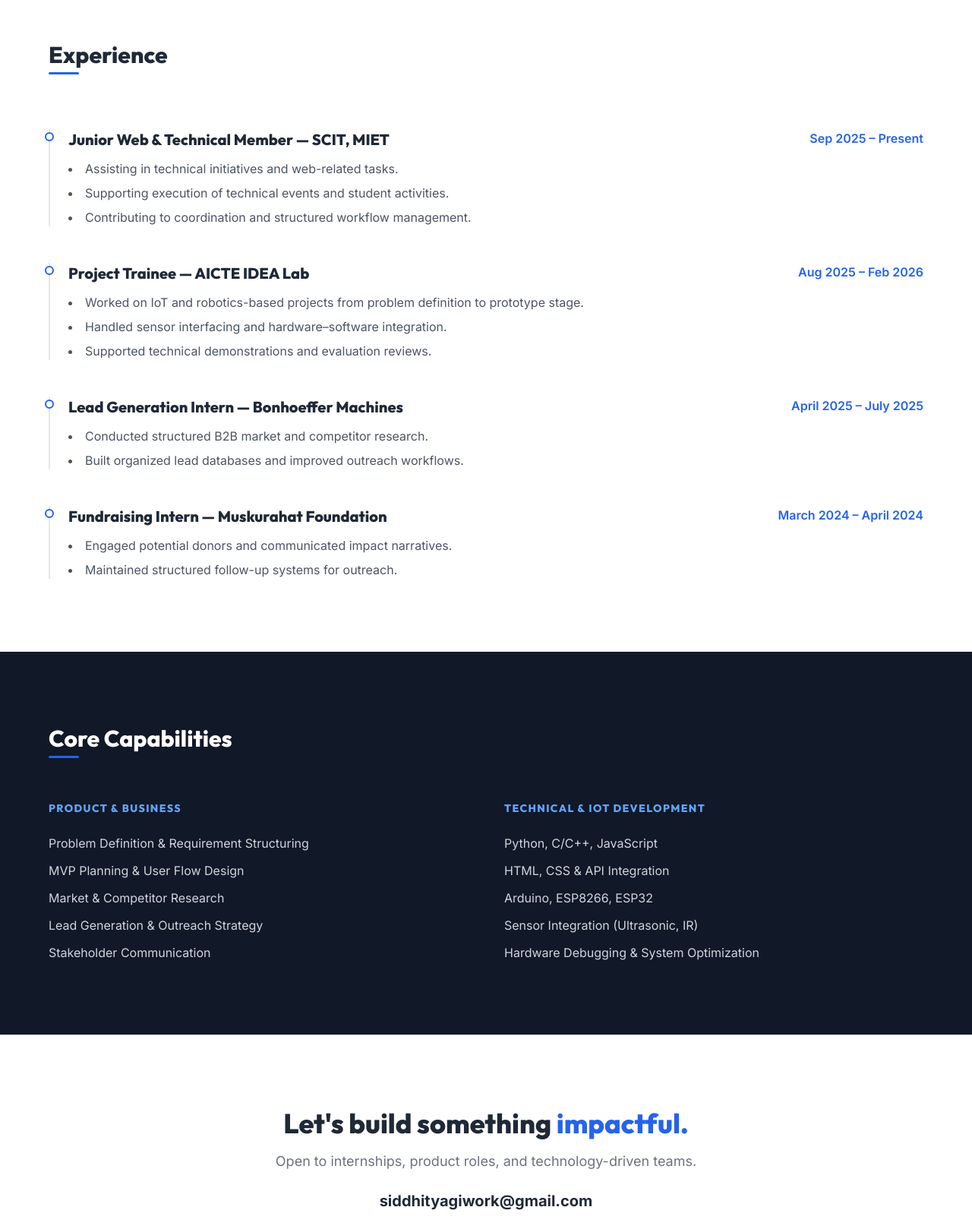
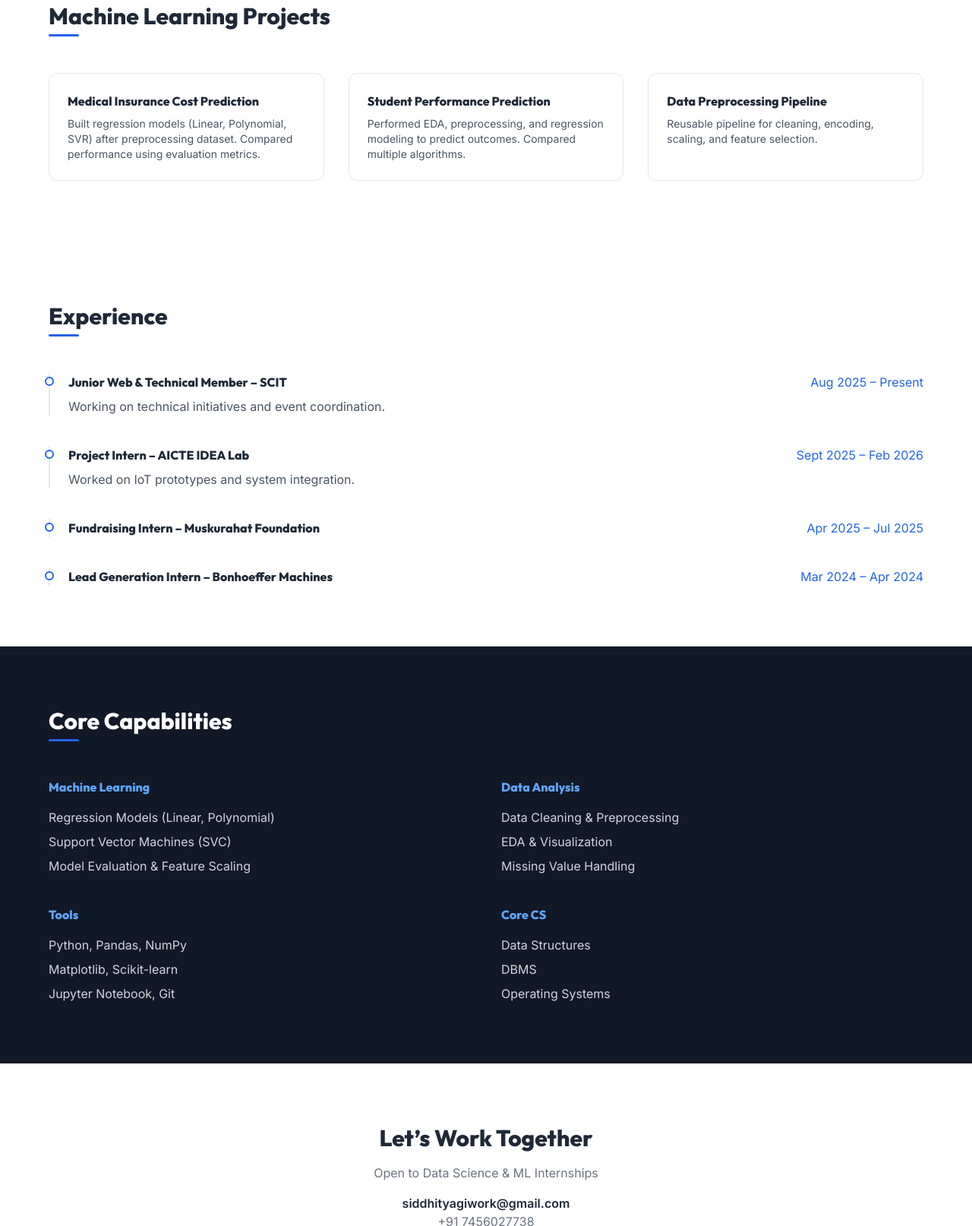
Before and after one commit to SiddhiTyagi/SiddhiTyagi.github.io, a plain HTML site: page index.html in a window 1280 px wide. Shown: the part 1186-2800 px from the top of the page at 76% size. Drawn offline with nearby package versions, Linux system fonts and the light colour scheme.

Commit message:
Update index.html

```diff
--- a/index.html
+++ b/index.html
@@ -3,77 +3,59 @@
 <head>
 <meta charset="UTF-8">
 <meta name="viewport" content="width=device-width, initial-scale=1.0">
-    <title>Siddhi Tyagi | Product & IoT Technologist</title>
+<title>Siddhi Tyagi | Data Science & ML Portfolio</title>
+
 <script src="https://cdn.tailwindcss.com"></script>
 
-    <link rel="preconnect" href="https://fonts.googleapis.com">
 <link href="https://fonts.googleapis.com/css2?family=Inter:wght@300;400;500;600;700&family=Outfit:wght@400;600;800&display=swap" rel="stylesheet">
 
 <style>
-        body {
-            font-family: 'Inter', sans-serif;
-            scroll-behavior: smooth;
-        }
-
-        h1, h2, h3 {
-            font-family: 'Outfit', sans-serif;
-        }
-
-        .glass-nav {
-            background: rgba(255, 255, 255, 0.9);
-            backdrop-filter: blur(8px);
-            border-bottom: 1px solid rgba(0,0,0,0.05);
-        }
-
-        .section-heading {
-            position: relative;
-            display: inline-block;
-            margin-bottom: 2rem;
-        }
+body { font-family: 'Inter', sans-serif; }
+h1,h2,h3 { font-family: 'Outfit', sans-serif; }
 
 .section-heading::after {
-            content: '';
-            position: absolute;
-            bottom: -8px;
-            left: 0;
-            width: 40px;
-            height: 3px;
-            background: #2563eb;
-            border-radius: 2px;
+content:'';
+display:block;
+width:40px;
+height:3px;
+background:#2563eb;
+margin-top:6px;
+border-radius:2px;
 }
 
 .timeline-item {
-            border-left: 2px solid #e5e7eb;
-            padding-left: 1.5rem;
-            position: relative;
+border-left:2px solid #e5e7eb;
+padding-left:1.5rem;
+position:relative;
 }
 
 .timeline-item::before {
-            content: '';
-            position: absolute;
-            left: -7px;
-            top: 4px;
-            width: 12px;
-            height: 12px;
-            background: white;
-            border: 2px solid #2563eb;
-            border-radius: 50%;
+content:'';
+position:absolute;
+left:-7px;
+top:5px;
+width:12px;
+height:12px;
+border-radius:50%;
+border:2px solid #2563eb;
+background:white;
 }
 </style>
 </head>
 
 <body class="bg-white text-gray-800">
 
-<!-- NAVIGATION -->
-<nav class="fixed top-0 w-full z-50 glass-nav">
-    <div class="max-w-6xl mx-auto px-6 h-20 flex items-center justify-between">
-        <span class="text-xl font-bold">Siddhi Tyagi</span>
-        <div class="hidden md:flex space-x-8 text-sm font-medium uppercase tracking-wider">
-            <a href="#home" class="hover:text-blue-600">Home</a>
-            <a href="#about" class="hover:text-blue-600">About</a>
-            <a href="#experience" class="hover:text-blue-600">Experience</a>
-            <a href="#capabilities" class="hover:text-blue-600">Capabilities</a>
-            <a href="#contact" class="hover:text-blue-600">Contact</a>
+<!-- NAV -->
+<nav class="fixed w-full bg-white/90 backdrop-blur z-50 shadow-sm">
+<div class="max-w-6xl mx-auto flex justify-between items-center h-20 px-6">
+<h1 class="font-bold text-lg">Siddhi Tyagi</h1>
+<div class="hidden md:flex space-x-8 text-sm uppercase">
+<a href="#home">Home</a>
+<a href="#about">About</a>
+<a href="#projects">Projects</a>
+<a href="#experience">Experience</a>
+<a href="#capabilities">Capabilities</a>
+<a href="#contact">Contact</a>
 </div>
 </div>
 </nav>
@@ -83,141 +65,155 @@
 <div class="max-w-6xl mx-auto grid md:grid-cols-2 gap-16 items-center">
 
 <div>
-            <h1 class="text-5xl md:text-6xl font-extrabold mb-6">
-                Siddhi Tyagi
-            </h1>
+<h1 class="text-5xl md:text-6xl font-bold mb-6">Siddhi Tyagi</h1>
 
-            <p class="text-xl text-gray-600 mb-8 leading-relaxed">
-                Product-Oriented Technologist focused on
-                <span class="text-blue-600 font-semibold">IoT systems</span>
-                and <span class="text-blue-600 font-semibold">user-centric innovation</span>.
+<p class="text-xl text-gray-600 mb-8">
+<span class="text-blue-600 font-semibold">Data Scientist & ML Engineer</span>
+focused on building real-world predictive models and data-driven solutions.
 </p>
 
 <div class="flex gap-4 flex-wrap">
-                <a href="#capabilities"
-                   class="bg-black text-white px-8 py-4 rounded-full font-semibold hover:bg-blue-600 transition">
-                    View Capabilities
-                </a>
-
-                <a href="SIDDHITYAGIResume.pdf" download
-                   class="border border-gray-400 px-8 py-4 rounded-full font-semibold hover:border-black transition">
-                    Download Resume
-                </a>
+<a href="#projects" class="bg-black text-white px-6 py-3 rounded-full">View Projects</a>
+<a href="SIDDHITYAGIResume.pdf" download class="border px-6 py-3 rounded-full">Resume</a>
 </div>
 </div>
 
-        <!-- FULL PHOTO (no forehead crop) -->
+<!-- FULL IMAGE -->
 <div class="flex justify-center">
 <img src="SiddhiPicture.jpg"
-                 alt="Siddhi Tyagi"
-                 class="w-80 md:w-[420px] rounded-2xl shadow-2xl object-contain">
+class="w-80 md:w-[420px] object-contain rounded-xl shadow-xl">
 </div>
 
 </div>
 </section>
 
 <!-- ABOUT -->
-<section id="about" class="py-24 bg-gray-50 px-6">
-    <div class="max-w-5xl mx-auto">
-        <h2 class="section-heading text-3xl font-bold">About Me</h2>
-        <p class="text-lg text-gray-600 leading-relaxed">
-            B.Tech Information Technology undergraduate with hands-on experience in
-            Product Development, IoT Prototyping, Hardware–Software Integration,
-            Market Research, and Structured Business Outreach.
-            I enjoy transforming real-world problems into structured, scalable solutions.
+<section id="about" class="py-20 px-6 bg-gray-50">
+<div class="max-w-4xl mx-auto">
+<h2 class="section-heading text-3xl font-bold mb-6">About Me</h2>
+<p class="text-gray-600 text-lg">
+Computer Science undergraduate focused on Data Science and Machine Learning.
+Experienced in data preprocessing, regression modeling, and building ML pipelines.
+Currently developing practical ML projects and seeking internship opportunities.
 </p>
 </div>
 </section>
 
-<!-- EXPERIENCE -->
-<section id="experience" class="py-24 px-6">
+<!-- PROJECTS (IMPORTANT NOW) -->
+<section id="projects" class="py-20 px-6">
 <div class="max-w-6xl mx-auto">
-        <h2 class="section-heading text-3xl font-bold">Experience</h2>
+<h2 class="section-heading text-3xl font-bold mb-12">Machine Learning Projects</h2>
 
-        <div class="mt-12 space-y-12">
+<div class="grid md:grid-cols-3 gap-8">
 
-            <!-- CURRENT ROLE -->
-            <div class="timeline-item">
-                <div class="flex justify-between flex-col md:flex-row">
-                    <h3 class="text-xl font-bold">Junior Web & Technical Member — SCIT, MIET</h3>
-                    <span class="text-blue-600 font-semibold">Sep 2025 – Present</span>
-                </div>
-                <ul class="list-disc list-inside text-gray-600 mt-3 space-y-2">
-                    <li>Assisting in technical initiatives and web-related tasks.</li>
-                    <li>Supporting execution of technical events and student activities.</li>
-                    <li>Contributing to coordination and structured workflow management.</li>
-                </ul>
+<div class="p-6 border rounded-xl hover:shadow-lg">
+<h3 class="font-bold mb-2">Medical Insurance Cost Prediction</h3>
+<p class="text-sm text-gray-600">
+Built regression models (Linear, Polynomial, SVR) after preprocessing dataset.
+Compared performance using evaluation metrics.
+</p>
 </div>
 
-            <!-- AICTE ENDED -->
-            <div class="timeline-item">
-                <div class="flex justify-between flex-col md:flex-row">
-                    <h3 class="text-xl font-bold">Project Trainee — AICTE IDEA Lab</h3>
-                    <span class="text-blue-600 font-semibold">Aug 2025 – Feb 2026</span>
-                </div>
-                <ul class="list-disc list-inside text-gray-600 mt-3 space-y-2">
-                    <li>Worked on IoT and robotics-based projects from problem definition to prototype stage.</li>
-                    <li>Handled sensor interfacing and hardware–software integration.</li>
-                    <li>Supported technical demonstrations and evaluation reviews.</li>
-                </ul>
+<div class="p-6 border rounded-xl hover:shadow-lg">
+<h3 class="font-bold mb-2">Student Performance Prediction</h3>
+<p class="text-sm text-gray-600">
+Performed EDA, preprocessing, and regression modeling to predict outcomes.
+Compared multiple algorithms.
+</p>
 </div>
 
-            <div class="timeline-item">
-                <div class="flex justify-between flex-col md:flex-row">
-                    <h3 class="text-xl font-bold">Lead Generation Intern — Bonhoeffer Machines</h3>
-                    <span class="text-blue-600 font-semibold">April 2025 – July 2025</span>
-                </div>
-                <ul class="list-disc list-inside text-gray-600 mt-3 space-y-2">
-                    <li>Conducted structured B2B market and competitor research.</li>
-                    <li>Built organized lead databases and improved outreach workflows.</li>
-                </ul>
-            </div>
-
-            <div class="timeline-item">
-                <div class="flex justify-between flex-col md:flex-row">
-                    <h3 class="text-xl font-bold">Fundraising Intern — Muskurahat Foundation</h3>
-                    <span class="text-blue-600 font-semibold">March 2024 – April 2024</span>
-                </div>
-                <ul class="list-disc list-inside text-gray-600 mt-3 space-y-2">
-                    <li>Engaged potential donors and communicated impact narratives.</li>
-                    <li>Maintained structured follow-up systems for outreach.</li>
-                </ul>
+<div class="p-6 border rounded-xl hover:shadow-lg">
+<h3 class="font-bold mb-2">Data Preprocessing Pipeline</h3>
+<p class="text-sm text-gray-600">
+Reusable pipeline for cleaning, encoding, scaling, and feature selection.
+</p>
 </div>
 
 </div>
 </div>
 </section>
 
-<!-- CORE CAPABILITIES -->
-<section id="capabilities" class="py-24 bg-gray-900 text-white px-6">
+<!-- EXPERIENCE -->
+<section id="experience" class="py-20 px-6">
 <div class="max-w-6xl mx-auto">
-        <h2 class="section-heading text-3xl font-bold mb-16">Core Capabilities</h2>
+<h2 class="section-heading text-3xl font-bold mb-12">Experience</h2>
 
-        <div class="grid md:grid-cols-2 gap-12">
+<div class="space-y-10">
+
+<div class="timeline-item">
+<div class="flex justify-between flex-col md:flex-row">
+<h3 class="font-bold">Junior Web & Technical Member – SCIT</h3>
+<span class="text-blue-600">Aug 2025 – Present</span>
+</div>
+<p class="text-gray-600 mt-2">Working on technical initiatives and event coordination.</p>
+</div>
+
+<div class="timeline-item">
+<div class="flex justify-between flex-col md:flex-row">
+<h3 class="font-bold">Project Intern – AICTE IDEA Lab</h3>
+<span class="text-blue-600">Sept 2025 – Feb 2026</span>
+</div>
+<p class="text-gray-600 mt-2">Worked on IoT prototypes and system integration.</p>
+</div>
+
+<div class="timeline-item">
+<div class="flex justify-between flex-col md:flex-row">
+<h3 class="font-bold">Fundraising Intern – Muskurahat Foundation</h3>
+<span class="text-blue-600">Apr 2025 – Jul 2025</span>
+</div>
+</div>
+
+<div class="timeline-item">
+<div class="flex justify-between flex-col md:flex-row">
+<h3 class="font-bold">Lead Generation Intern – Bonhoeffer Machines</h3>
+<span class="text-blue-600">Mar 2024 – Apr 2024</span>
+</div>
+</div>
+
+</div>
+</div>
+</section>
+
+<!-- CAPABILITIES -->
+<section id="capabilities" class="py-20 px-6 bg-gray-900 text-white">
+<div class="max-w-6xl mx-auto">
+<h2 class="section-heading text-3xl font-bold mb-12">Core Capabilities</h2>
+
+<div class="grid md:grid-cols-2 gap-10">
 
 <div>
-                <h3 class="text-blue-400 font-bold uppercase tracking-widest text-sm mb-6">
-                    Product & Business
-                </h3>
-                <ul class="space-y-3 text-gray-300">
-                    <li>Problem Definition & Requirement Structuring</li>
-                    <li>MVP Planning & User Flow Design</li>
-                    <li>Market & Competitor Research</li>
-                    <li>Lead Generation & Outreach Strategy</li>
-                    <li>Stakeholder Communication</li>
+<h3 class="text-blue-400 font-bold mb-4">Machine Learning</h3>
+<ul class="space-y-2 text-gray-300">
+<li>Regression Models (Linear, Polynomial)</li>
+<li>Support Vector Machines (SVC)</li>
+<li>Model Evaluation & Feature Scaling</li>
 </ul>
 </div>
 
 <div>
-                <h3 class="text-blue-400 font-bold uppercase tracking-widest text-sm mb-6">
-                    Technical & IoT Development
-                </h3>
-                <ul class="space-y-3 text-gray-300">
-                    <li>Python, C/C++, JavaScript</li>
-                    <li>HTML, CSS & API Integration</li>
-                    <li>Arduino, ESP8266, ESP32</li>
-                    <li>Sensor Integration (Ultrasonic, IR)</li>
-                    <li>Hardware Debugging & System Optimization</li>
+<h3 class="text-blue-400 font-bold mb-4">Data Analysis</h3>
+<ul class="space-y-2 text-gray-300">
+<li>Data Cleaning & Preprocessing</li>
+<li>EDA & Visualization</li>
+<li>Missing Value Handling</li>
+</ul>
+</div>
+
+<div>
+<h3 class="text-blue-400 font-bold mb-4">Tools</h3>
+<ul class="space-y-2 text-gray-300">
+<li>Python, Pandas, NumPy</li>
+<li>Matplotlib, Scikit-learn</li>
+<li>Jupyter Notebook, Git</li>
+</ul>
+</div>
+
+<div>
+<h3 class="text-blue-400 font-bold mb-4">Core CS</h3>
+<ul class="space-y-2 text-gray-300">
+<li>Data Structures</li>
+<li>DBMS</li>
+<li>Operating Systems</li>
 </ul>
 </div>
 
@@ -226,25 +222,14 @@
 </section>
 
 <!-- CONTACT -->
-<footer id="contact" class="py-24 px-6 border-t border-gray-100 text-center">
-    <h2 class="text-4xl font-extrabold mb-4">
-        Let's build something <span class="text-blue-600">impactful.</span>
-    </h2>
+<footer id="contact" class="py-20 text-center">
+<h2 class="text-3xl font-bold mb-4">Let’s Work Together</h2>
+<p class="text-gray-500 mb-4">Open to Data Science & ML Internships</p>
 
-    <p class="text-lg text-gray-500 mb-6">
-        Open to internships, product roles, and technology-driven teams.
-    </p>
+<p class="font-semibold">siddhityagiwork@gmail.com</p>
+<p class="text-gray-500">+91 7456027738</p>
 
-    <a href="mailto:siddhityagiwork@gmail.com"
-       class="text-xl font-bold hover:text-blue-600 transition-colors">
-        siddhityagiwork@gmail.com
-    </a>
-
-    <p class="text-gray-400 mt-4">+91 7456027738</p>
-
-    <div class="mt-12 text-gray-400 text-sm">
-        © 2026 Siddhi Tyagi. All Rights Reserved.
-    </div>
+<p class="mt-10 text-sm text-gray-400">© 2026 Siddhi Tyagi</p>
 </footer>
 
 </body>
```
Lines whose indentation alone changed are shown as unchanged.
